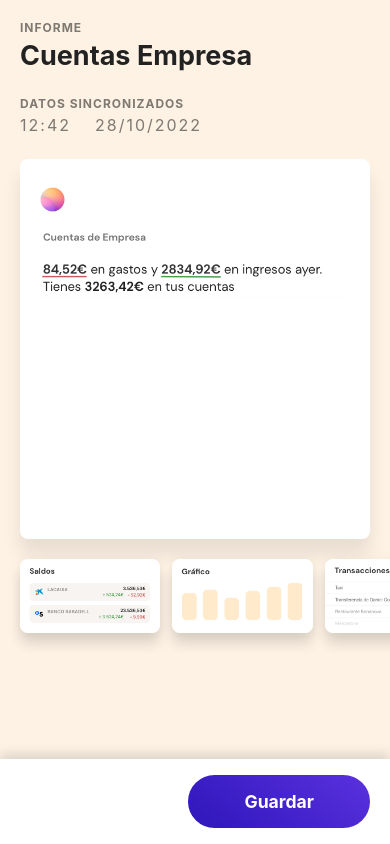
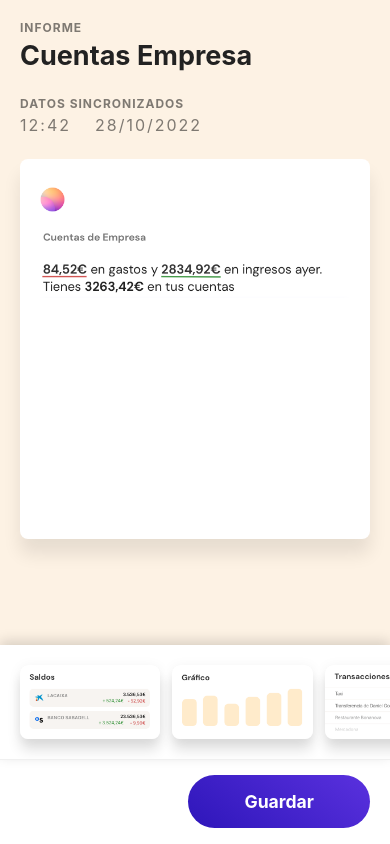
Before and after one commit to goiblas/drag-and-drop-editor, a React (Create React App) app: page / in a window 390 px wide. Built offline with nearby package versions, Linux system fonts and the light colour scheme.

Commit message:
sticky bottom mobile modules

```diff
--- a/src/App.css
+++ b/src/App.css
@@ -19,24 +19,6 @@
   border-radius: var(--radius);
   box-shadow: 0 15px 18px 0 rgba(0, 0, 0, 0.09);
   min-height: 380px;
-}
-
-.modules {
-  display: grid;
-  grid-auto-flow: column;
-  overflow-x: scroll;
-  -webkit-overflow-scrolling: touch;
-}
-
-.modules {
-  margin-left: calc(var(--container-padding) * -1);
-  margin-right: calc(var(--container-padding) * -1);
-  padding: var(--container-padding);
-  padding-right: calc(var(--container-padding) - var(--modules-gap));
-}
-
-.modules::-webkit-scrollbar {
-  display: none;
 }
 
 .footer {
@@ -118,6 +100,32 @@
 
 .date {
   letter-spacing: 2px;
+}
+
+@media (max-width: 799px) {
+  .canvas {
+    margin-bottom: 100px;
+  }
+
+  .modules {
+    position: fixed;
+    bottom: 84px;
+    border-bottom: 1px solid #F0F0F0;
+    background-color: #fff;
+    z-index: 10;
+    box-shadow: 0 -4px 12px 0 rgb(0 0 0 / 15%);
+    left: 0;
+    right: 0;
+  }
+
+  .modules-container {
+    display: grid;
+    grid-auto-flow: column;
+    overflow-x: scroll;
+    -webkit-overflow-scrolling: touch;
+    padding: var(--container-padding);
+    padding-right: calc(var(--container-padding) - var(--modules-gap));
+  }
 }
 
 @media (min-width: 600px) and (max-width: 1200px) {
--- a/src/components/Modules.js
+++ b/src/components/Modules.js
@@ -15,6 +15,7 @@ const Modules = () => {
       <Droppable droppableId="MODULES" isDropDisabled={true}>
           {(provided, snapshot) => (
               <div className="modules" {...provided.droppableProps} ref={provided.innerRef}>
+                  <div className="modules-container">
                   {modules.map((item, index) => (
                     <Draggable
                           key={item.type}
@@ -41,6 +42,7 @@ const Modules = () => {
                         </Draggable>
                   ))}
                   {provided.placeholder}
+                  </div>
               </div>
           )}
       </Droppable>
```
